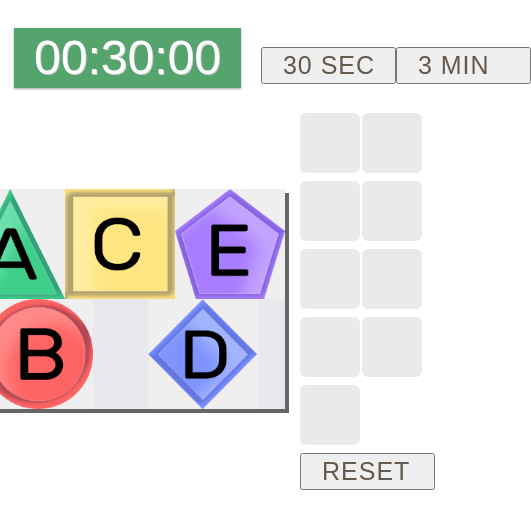
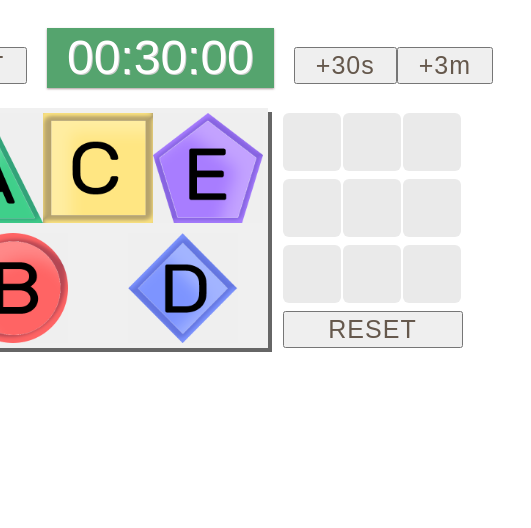
Before and after one commit to AniaKB/omega-virus, a plain HTML site: page index.html in a window 390 px wide. Shown: the whole page, 531 px wide, since content can reach past the window. Drawn offline with nearby package versions, Linux system fonts and the light colour scheme.

Commit message:
mobile tweaks

```diff
--- a/index.html
+++ b/index.html
@@ -14,17 +14,17 @@
           <div>
             <button
               v-if="started"
-              class="drop-button"
+              class="start-button"
               @click="pause"
             >
-              Pause
+              PAUSE
             </button>
             <button
               v-else
-              class="drop-button"
+              class="start-button"
               @click="start"
             >
-              Start
+              START
             </button>
           </div>
         </div>
@@ -40,8 +40,18 @@
             <div
               v-model="amountToAdd"
             >
-              <button @click="addTime(30 * 1000)" class="drop-down-button">30 Sec</button>
-              <button @click="addTime(3 * 60 * 1000)" class="drop-down-button">3 Min</button>
+              <button
+                class="drop-down-button"
+                @click="addTime(30 * 1000)"
+              >
+                +30s
+              </button>
+              <button
+                class="drop-down-button"
+                @click="addTime(3 * 60 * 1000)"
+              >
+                +3m
+              </button>
           </div>
           </div>
         </div>
@@ -70,10 +80,10 @@
               >
             </template>
             <button
-              class="drop-button"
+              class="reset-button"
               @click="lastPressed = []"
             >
-              Reset
+              RESET
             </button>
           </div>
         </div>
--- a/style.css
+++ b/style.css
@@ -2,7 +2,7 @@
 body {
   font: normal 13px/20px sans-serif;
   word-wrap: break-word;
-  background: #fff;
+  background: #FFF;
   margin-bottom: 5px;
 }
 
@@ -33,10 +33,12 @@
 
 .top-row {
   display: flex;
+  margin: 5px;
 }
 .bottom-row {
   display: flex;
   justify-content: space-around;
+  margin-top: 10px;
 }
 
 .row-top {
@@ -47,7 +49,7 @@
   }
 
 .buttons {
-  background: #E9E9ED;
+  background: #F0F0F0;
 }
 
 .buttons button {
@@ -65,6 +67,7 @@
   max-width: 215px;
   margin-top: 5px;
   padding-left: 15px;
+  text-align: center;
 }
 .history img,
 .placeholder {
@@ -72,9 +75,9 @@
 }
 .placeholder {
   display: inline-block;
-  width: 60px;
-  height: 60px;
-  background: #eaeaea;
+  width: 58px;
+  height: 58px;
+  background: #EAEAEA;
   border-radius: 6px;
   margin: 0px 2px 2px 0px;
 }
@@ -121,6 +124,7 @@
 
 .left {
   box-shadow: 4px 4px #666;
+  height: 240px;
 }
 
 .appear {
@@ -128,15 +132,23 @@
 }
 
 .drop-button,
+.start-button,
+.reset-button,
 .drop-down-button {
-  width: 135px;
   color: #65584C;
   font-size: 25px;
   font-family: sans-serif;
   letter-spacing: 1px;
-  text-align: left;
+  text-align: center;
   padding: 2px 20px 2px 20px;
-  text-transform: uppercase;
+}
+
+.start-button {
+  width: 130px;
+}
+
+.reset-button {
+  width: 180px;
 }
 
 .color-full {
```
